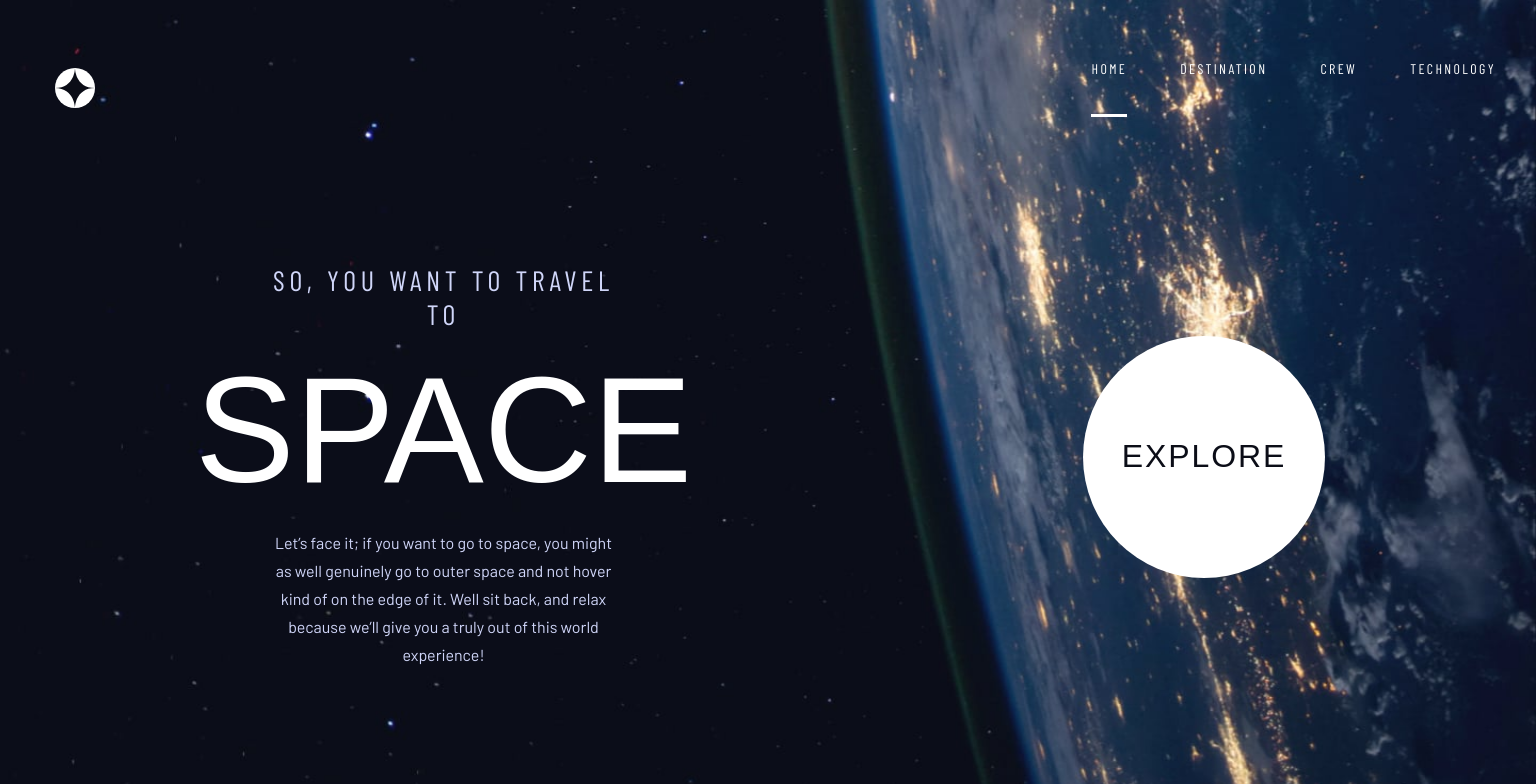
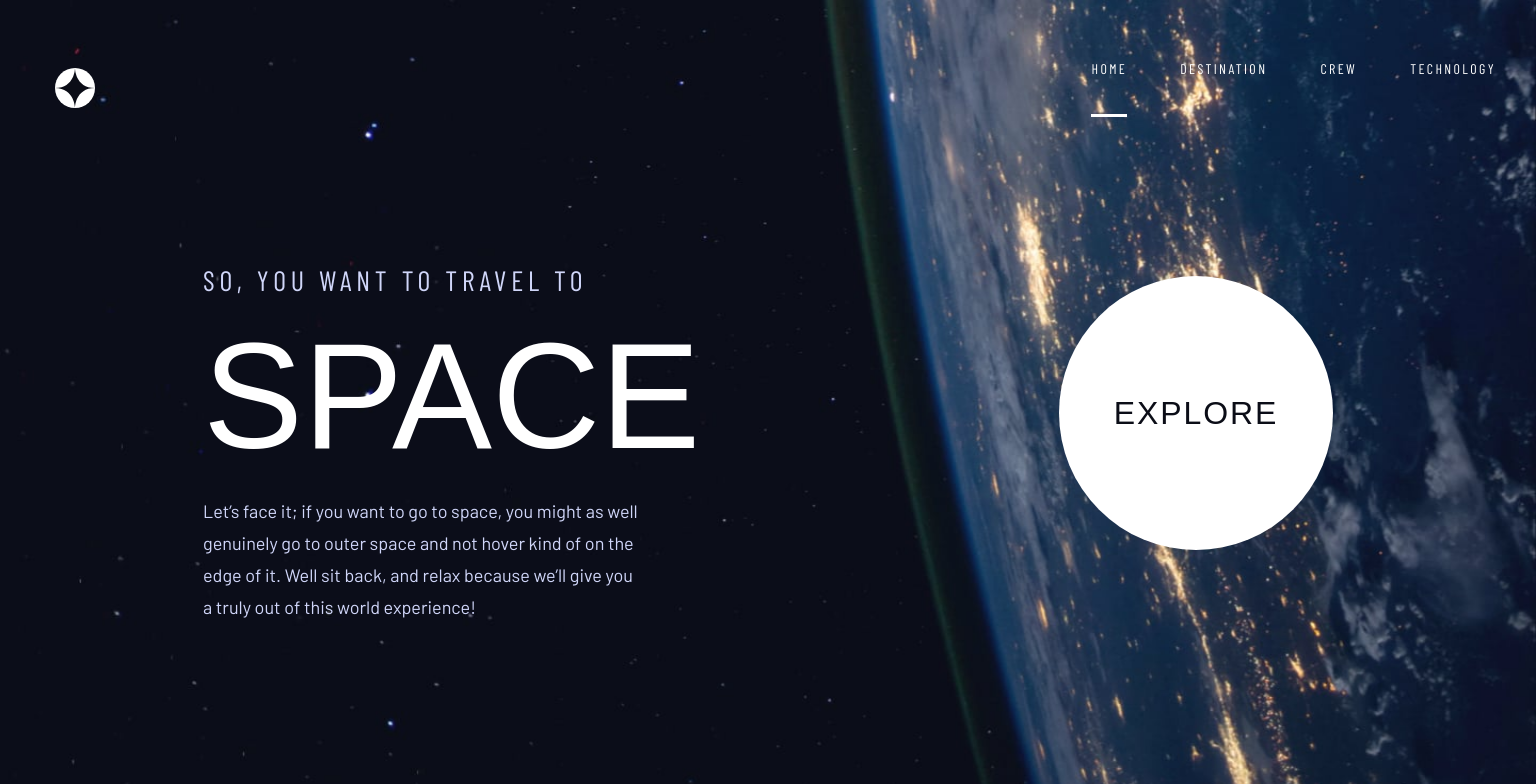
Before and after one commit to BlessSinister/space_in_your_self, a React (Create React App) app: page / in a window 1536 px wide. Shown: the top 784 px of the page. Built offline with nearby package versions, Linux system fonts and the light colour scheme; a web font is replaced by a local one.

Commit message:
end_home_desktop_style

```diff
--- a/src/pages/Crew/crew.module.css
+++ b/src/pages/Crew/crew.module.css
@@ -15,3 +15,11 @@
     height: auto;
   }
 }
+@media (min-width: 1440px) {
+  .container {
+    background: url('../../../public/assets/crew/background-crew-desktop.jpg');
+    background-repeat: no-repeat;
+    background-size: 100% 100%;
+    height: auto;
+  }
+}
--- a/src/pages/Destination/destination.module.css
+++ b/src/pages/Destination/destination.module.css
@@ -14,3 +14,11 @@
     display: block;
   }
 }
+@media (min-width: 1440px) {
+  .container {
+    background: url('../../../public/assets/destination/background-destination-desktop.jpg');
+    background-repeat: no-repeat;
+    background-size: 100% 100%;
+    display: block;
+  }
+}
--- a/src/pages/Home/home.module.css
+++ b/src/pages/Home/home.module.css
@@ -14,7 +14,6 @@
     background: url('../../../public/assets/home/background-home-tablet.jpg');
     background-repeat: no-repeat;
     background-size: 100% 100%;
-    height: 100svh;
   }
 }
 @media (min-width: 768px) {
--- a/src/pages/Home/main.module.css
+++ b/src/pages/Home/main.module.css
@@ -12,6 +12,14 @@
   .main_container {
     max-width: 45rem;
     margin-top: 10.6rem;
+  }
+}
+@media (min-width: 1440px) {
+  .main_container {
+    align-items: flex-start;
+    text-align: left;
+    padding-left: 0;
+    padding-right: 0;
   }
 }
 .decro_1440_view_container {
@@ -85,6 +93,12 @@
     margin-bottom: 15.6rem;
   }
 }
+@media (min-width: 1440px) {
+  .description {
+    font-size: 1.8rem;
+    line-height: 178%;
+  }
+}
 .explore {
   width: 15rem;
   height: 15rem;
@@ -110,3 +124,13 @@
     font-size: 32px;
   }
 }
+@media (min-width: 1440px) {
+  .explore {
+    width: 27.4rem;
+    height: 27.4rem;
+    margin-bottom: 13.1rem;
+    font-weight: 400;
+    font-size: 32px;
+    letter-spacing: 0.06em;
+  }
+}
--- a/src/pages/Technology/technology.module.css
+++ b/src/pages/Technology/technology.module.css
@@ -8,8 +8,19 @@
   align-items: center;
   max-width: 100%;
 }
-@media (min-width: 765px) {
+@media (min-width: 768px) {
   .container {
+    background: url('../../../public/assets/technology/background-technology-tablet.jpg');
+    background-repeat: no-repeat;
+    background-size: 100% 100%;
     height: auto;
   }
 }
+@media (min-width: 1440px) {
+  .container {
+    background: url('../../../public/assets/technology/background-technology-desktop.jpg');
+    background-repeat: no-repeat;
+    background-size: 100% 100%;
+    height: auto;
+  }
+}
```
